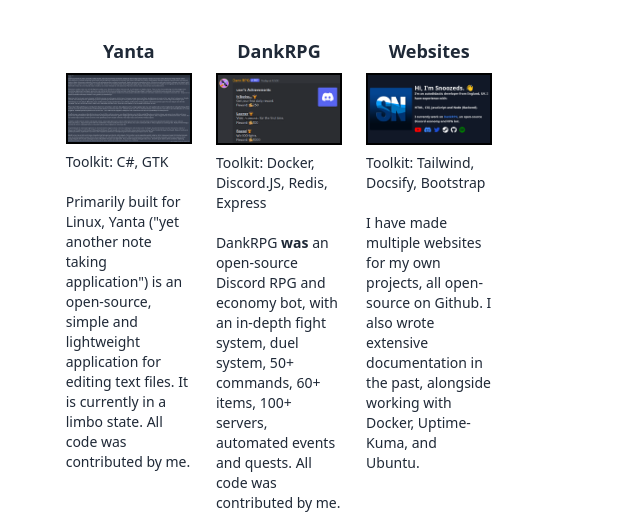
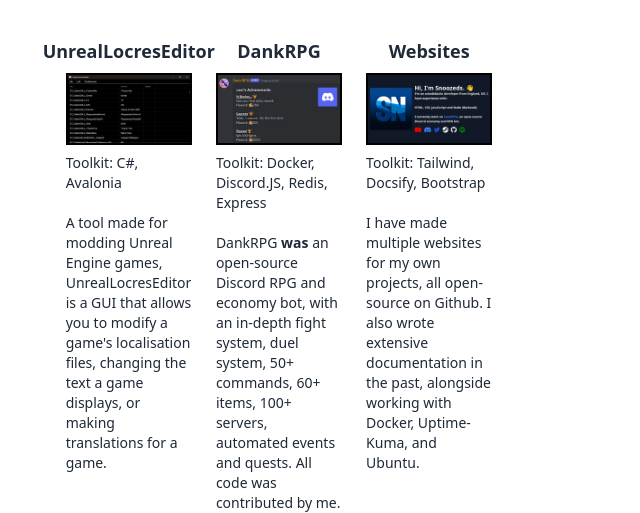
Before and after one commit to Snoozeds/snoozeds.com, a website: page index.html in a window 1280 px wide. Shown: the part 321-834 px from the top of the page, without its empty margins (361-1001 px from the left). Drawn offline with Linux system fonts and the light colour scheme.

Commit message:
Replace Yanta with ULE

```diff
--- a/index.html
+++ b/index.html
@@ -75,17 +75,14 @@
             <div class="mt-10 grid grid-cols-1 sm:grid-cols-2 md:grid-cols-3 gap-6">
                 <div class="flex flex-col items-center">
                     <a class="text-lg font-semibold mb-2 text-gray-800 dark:text-white hover:text-cyan-600 hover:underline"
-                        href="https://github.com/Snoozeds/yanta" taget="_blank">Yanta</a>
-                    <img src="assets/yanta-preview.png" alt="Image 1"
+                        href="https://github.com/Snoozeds/UnrealLocresEditor" taget="_blank">UnrealLocresEditor</a>
+                    <img src="assets/ULE-preview.png" alt="Image 1"
                         class="border-solid border-2 border-black dark:border-white portfolio-image"
-                        data-src="assets/yanta.png" />
+                        data-src="assets/ULE.png" />
                     <p class="text-sm text-gray-800 mt-2 dark:text-white">
-                        Toolkit: C#, GTK<br />
+                        Toolkit: C#, Avalonia<br />
                         <br />
-                        Primarily built for Linux, Yanta ("yet another note taking application") is an open-source,
-                        simple and lightweight application for editing text files. It is currently in a limbo state. All
-                        code was contributed by
-                        me.
+                        A tool made for modding Unreal Engine games, UnrealLocresEditor is a GUI that allows you to modify a game's localisation files, changing the text a game displays, or making translations for a game.
                     </p>
                 </div>
                 <div class="flex flex-col items-center">
```
Also changed, not shown: assets/ULE-preview.png (added), assets/ULE.png (added).
